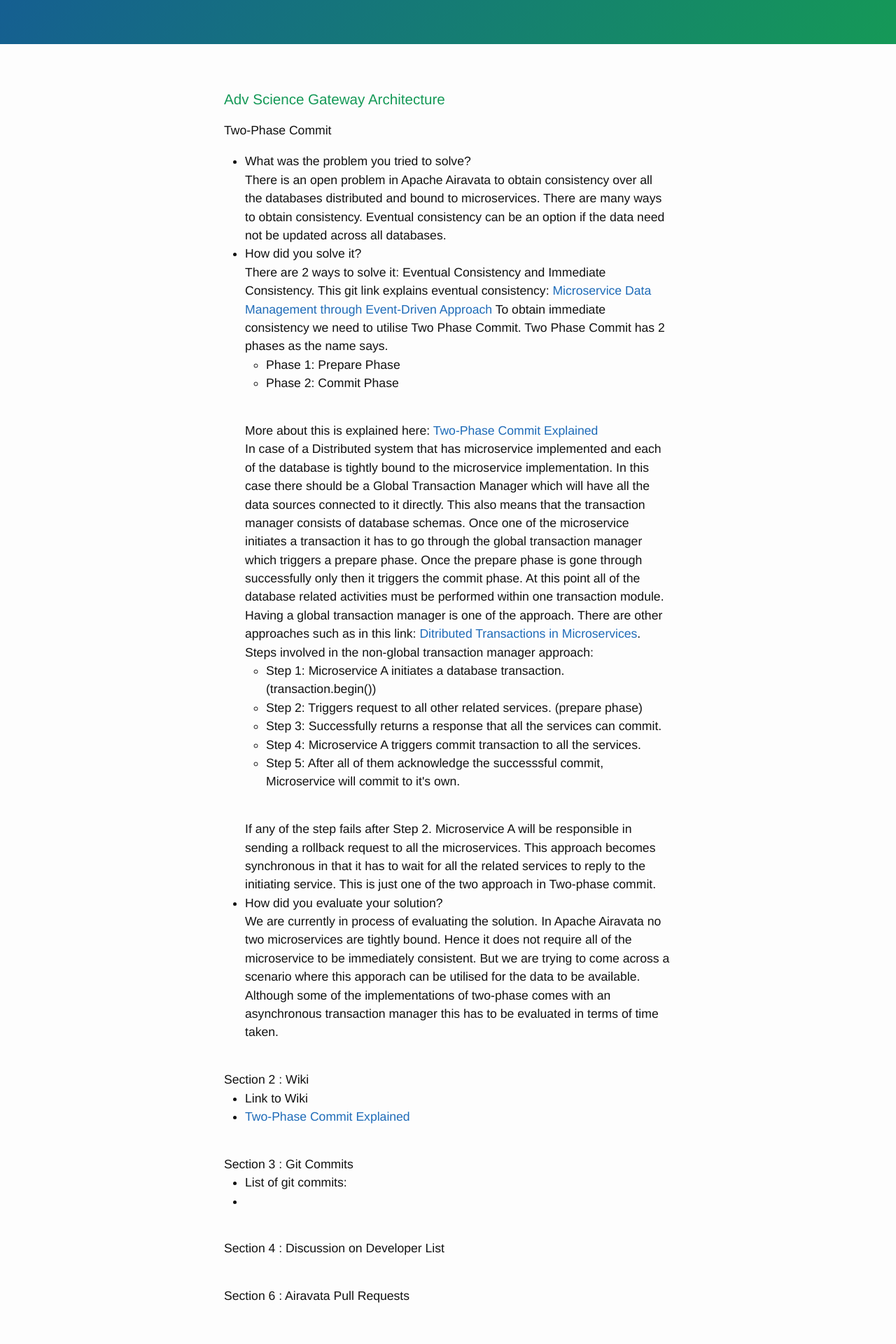
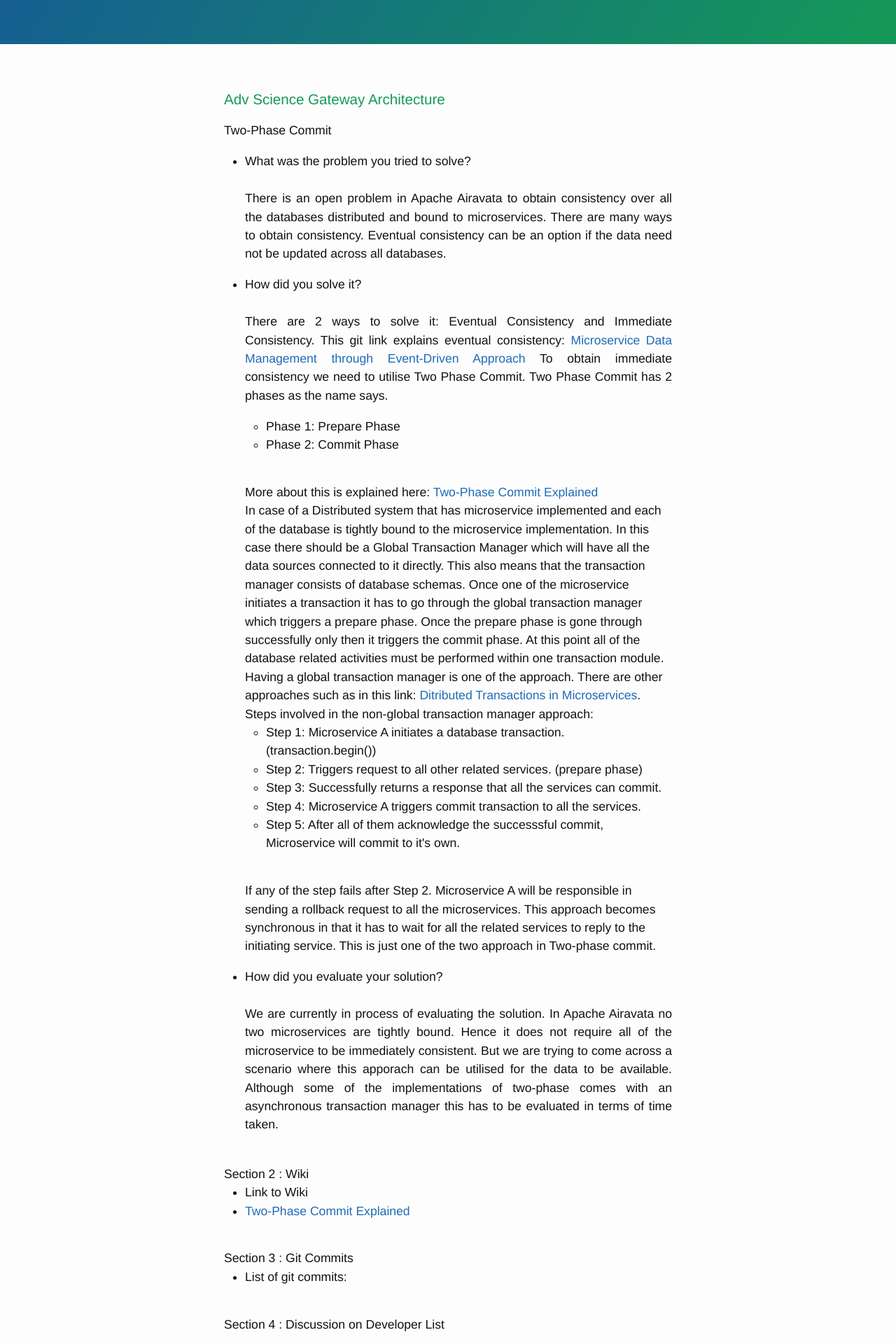
Before and after one commit to tbindi/tbindi.github.com, a Jekyll site: the page built from project.html, in a window 1280 px wide. Shown: the part 305-2225 px from the top of the page at 70% size. Built offline with Jekyll 4.4.1, drawn with Linux system fonts in a browser that asks for light colours.

Commit message:
Update project.html

```diff
--- a/project.html
+++ b/project.html
@@ -6,11 +6,16 @@
 
   <div class="main-content">
   <h3><a id="project" class="anchor" href="#project" aria-hidden="true"><span class="octicon octicon-link"></span></a>Adv Science Gateway Architecture</h3>
-	<p>Two-Phase Commit
+	<p align="justify">Two-Phase Commit
       <ul>
   	<li>What was the problem you tried to solve?</li>
+	      <br>
+	      <p align="justify">
 	      There is an open problem in Apache Airavata to obtain consistency over all the databases distributed and bound to microservices. There are many ways to obtain consistency. Eventual consistency can be an option if the data need not be updated across all databases. <br>
+	      </p>
 	<li>How did you solve it?</li>
+	      <br>
+	      <p align="justify">
 	     There are 2 ways to solve it: Eventual Consistency and Immediate Consistency.
 	     This git link explains eventual consistency: <a target="_blank" href="https://github.com/airavata-courses/spring17-microservice-data-management">Microservice Data Management through Event-Driven Approach</a>
 	     To obtain immediate consistency we need to utilise Two Phase Commit. Two Phase Commit has 2 phases as the name says. <br>
@@ -35,8 +40,12 @@
 	      <br>
 	      If any of the step fails after Step 2. Microservice A will be responsible in sending a rollback request to all the microservices. This approach becomes synchronous in that it has to wait for all the related services to reply to the initiating service. This is just one of the two approach in Two-phase commit.
 	      <br>
+	      </p>
 	<li>How did you evaluate your solution?</li>
+	      <br>
+	  <p align="justify">
 	      We are currently in process of evaluating the solution. In Apache Airavata no two microservices are tightly bound. Hence it does not require all of the microservice to be immediately consistent. But we are trying to come across a scenario where this apporach can be utilised for the data to be available. Although some of the implementations of two-phase comes with an asynchronous transaction manager this has to be evaluated in terms of time taken.
+	  </p>
       </ul><br>
 	Section 2 : Wiki
       <ul>
@@ -45,7 +54,7 @@
       </ul><br>
 	  Section 3 : Git Commits
       <ul>
-  		  <li>List of git commits:<li>
+  		  <li>List of git commits:</li>
       </ul><br>
 	  Section 4 : Discussion on Developer List
       <ul>
@@ -66,18 +75,18 @@
 	      Then copy `.env.example` to `.env` to generate key and run the server. 3 portals will be exposed 3000, 4000 and 5000 for laravel portal.
 	<li>How did you evaluate your solution?</li>
 	      Portal once exposed from docker it can be accessed outside as well. So once you go to the particular portal:port via browser this will be open.
-      </ul><br>
+      </ul>
 	Section 2 : Wiki
       <ul>
 	      <li>Link to Wiki</li>
-      </ul><br>
+      </ul>
 	  Section 3 : Git Commits
       <ul>
-  		  <li>List of git commits:<li>
-	      	<li><a target="_blank" href="https://github.com/airavata-courses/spring17-laravel-portal/issues/10">Issues with script.sh while running from outside #10</a></li>
+	      <li>List of git commits:</li>
+	      <li><a target="_blank" href="https://github.com/airavata-courses/spring17-laravel-portal/issues/10">Issues with script.sh while running from outside #10</a></li>
 	      <li><a target="_blank" href="https://github.com/airavata-courses/spring17-laravel-portal/issues/8">Containerizing Laravel Portal from running on the instance #8</a></li>
 	      <li><a target="_blank" href="https://github.com/airavata-courses/spring17-laravel-portal/issues/6">Setup Laravel to work on remote instance #6</a></li>
-      </ul><br>
+      </ul>
 <!-- 	  Section 4 : Discussion on Developer List
       <ul>
   		  <li>Have not started any discussion on the dev list but planning to</li>
@@ -89,6 +98,6 @@
 	  Section 6 : Airavata Pull Requests
       <ul>
   		  <li>There has been no pull requests yet but I am planning to do it.</li>
-      </ul><br> -->
+      </ul><br>-->
 	  </p>
   </div>
```
